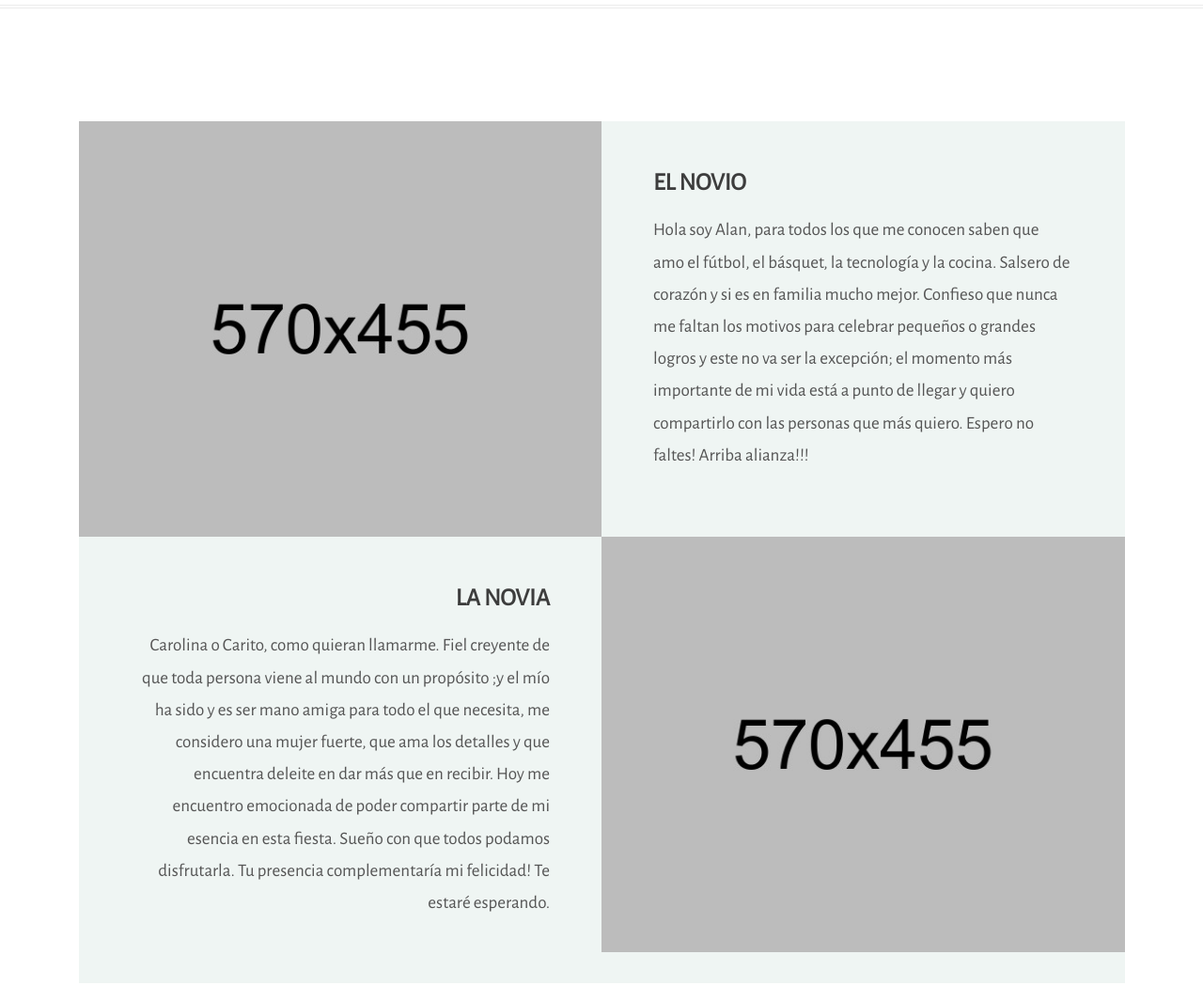
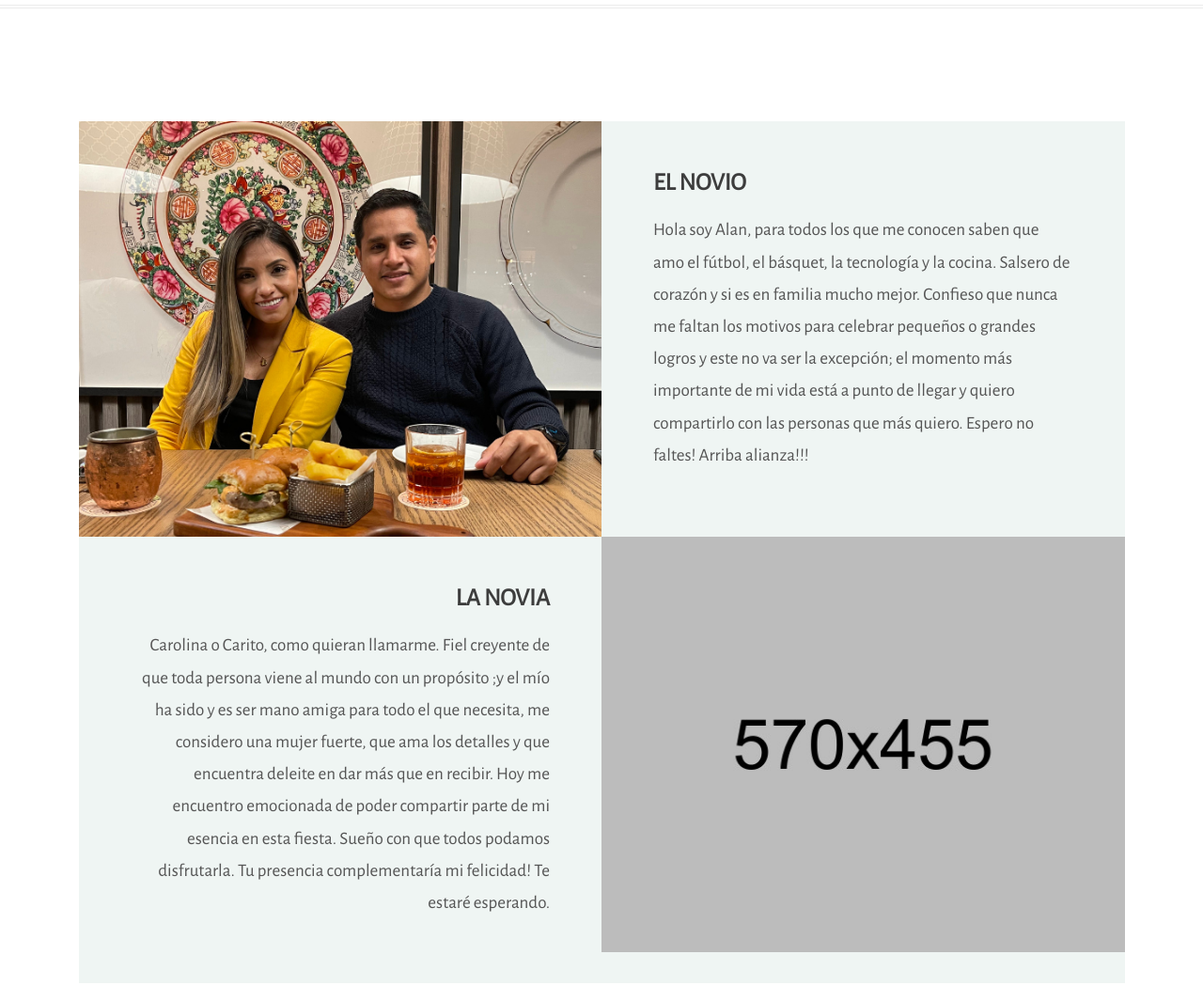
Before and after one commit to alancix85/boda-religiosa, a plain HTML site: page index.html in a window 1280 px wide. Shown: the part 800-1849 px from the top of the page at 94% size. Drawn offline with nearby package versions, Linux system fonts and the light colour scheme.

Commit message:
foto novio

```diff
--- a/index.html
+++ b/index.html
@@ -158,7 +158,7 @@
                     <div class="col col-xs-12">
                         <div class="gb groom">
                             <div class="img-holder wow fadeInLeftSlow">
-                                <img src="images/couple/img-1.jpg" height="370" alt>
+                                <img src="photos/web-novios/novio.png" alt class="img img-fluid">
                             </div>
                             <div class="details">
                                 <div class="details-inner">
```
Also changed, not shown: photos/web-novios/novio.png (added).
